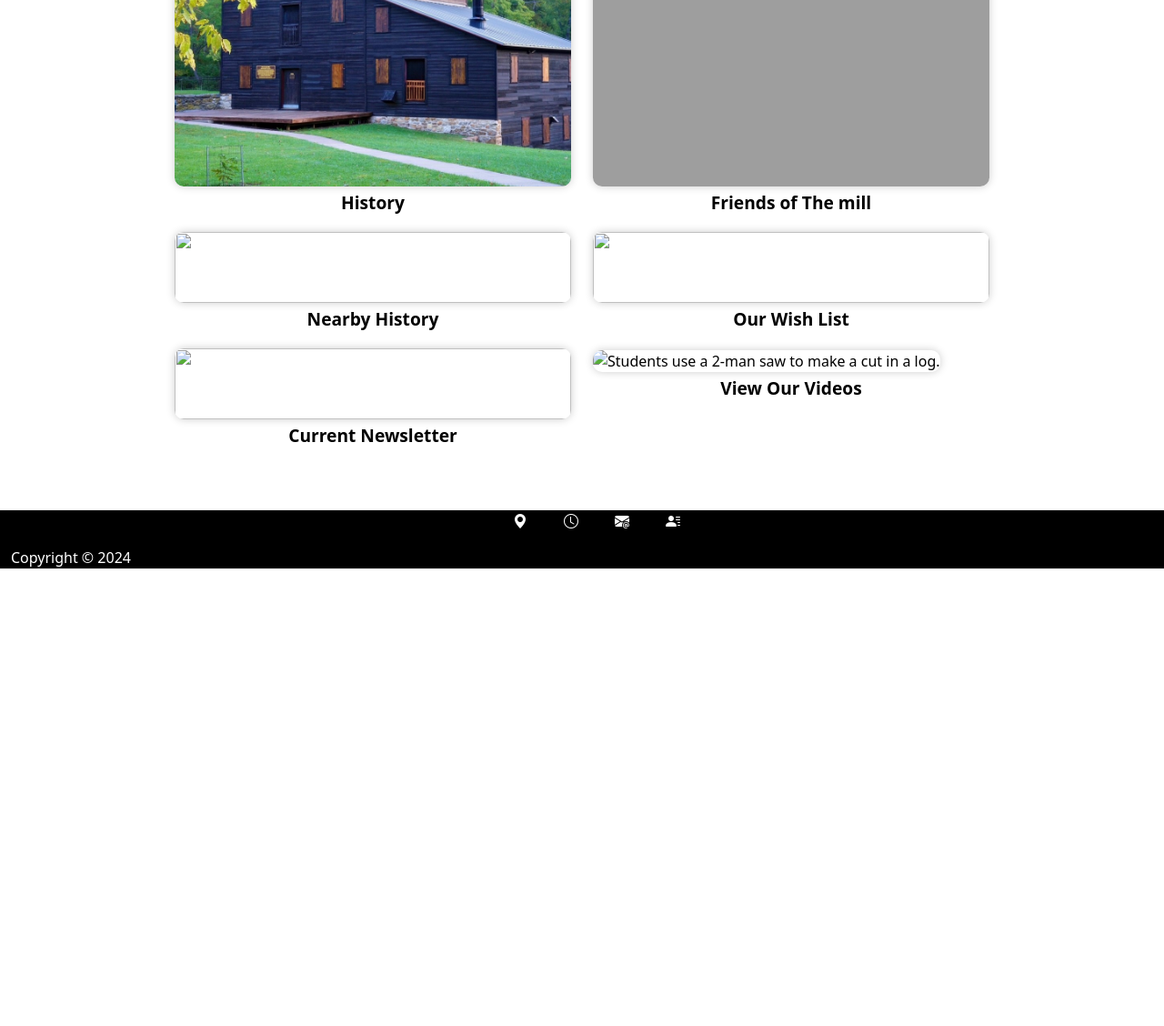
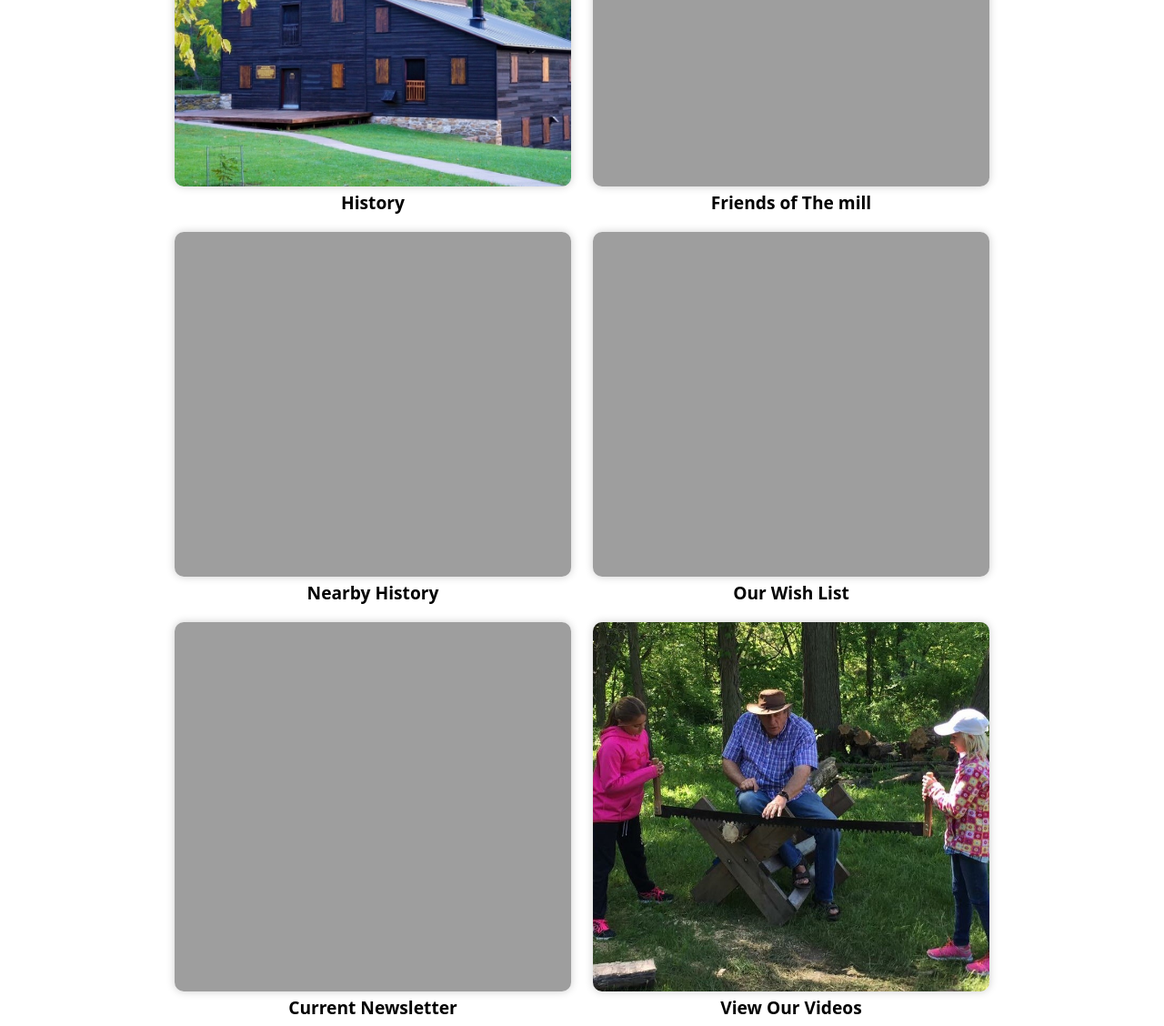
Before and after one commit to INPHINITHY/pineCreekMill.web, a plain HTML site: page index.htm in a window 1280 px wide. Shown: the part 821-1949 px from the top of the page at 91% size. Before the commit the page ends 1446 px from the top, so only its background shows below. Drawn offline with nearby package versions, Linux system fonts and the light colour scheme; the site is published under a folder, as on GitHub Pages, so addresses that start at the root find nothing; files whose address does not match are found by name.

Commit message:
fixes
fixed image dir

```diff
--- a/index.htm
+++ b/index.htm
@@ -13,7 +13,7 @@
     A concept design
   </div>
     <!--logo start-->
-  <div class="container"style="border-bottom:solid;"><img src="/assets/Pine Creek Grist Mill Logo 2023 Adobe Illustrator.ai" alt="logo"></div>
+  <div class="container"style="border-bottom:solid;"><img src="./assets/Pine Creek Grist Mill Logo 2023 Adobe Illustrator.ai" alt="logo"></div>
   <!--logo end-->
 
   <!--navbar start-->
@@ -60,14 +60,14 @@
     <div class="row">
       <div class="col">
         <a href="#">
-          <img src="/assets/old-bridge.JPG" alt="" >
+          <img src="./assets/old-bridge.JPG" alt="" >
           <p class="desc">Nearby History</p>
         </a>
       </div>
 
       <div class="col">
         <a href="#">
-          <img src="/assets/interpretation-program-1.JPG" alt="" >
+          <img src="./assets/interpretation-program-1.JPG" alt="" >
           <p class="desc">Our Wish List</p>
         </a>
       </div>
@@ -76,14 +76,14 @@
     <div class="row">
       <div class="col">
         <a href="#">
-          <img src="/assets/interpretation program-4.JPG" alt="" >
+          <img src="./assets/interpretation program-4.JPG" alt="" >
           <p class="desc">Current Newsletter</p>
         </a>
       </div>
 
       <div class="col">
         <a href="#">
-          <img src="/assets/Students use a 2-man saw to make a cut in a log.jpg" alt="Students use a 2-man saw to make a cut in a log.">
+          <img src="./assets/Students use a 2-man saw to make a cut in a log.jpg" alt="Students use a 2-man saw to make a cut in a log.">
           <p class="desc">View Our Videos</p>
         </a>
       </div>
```
